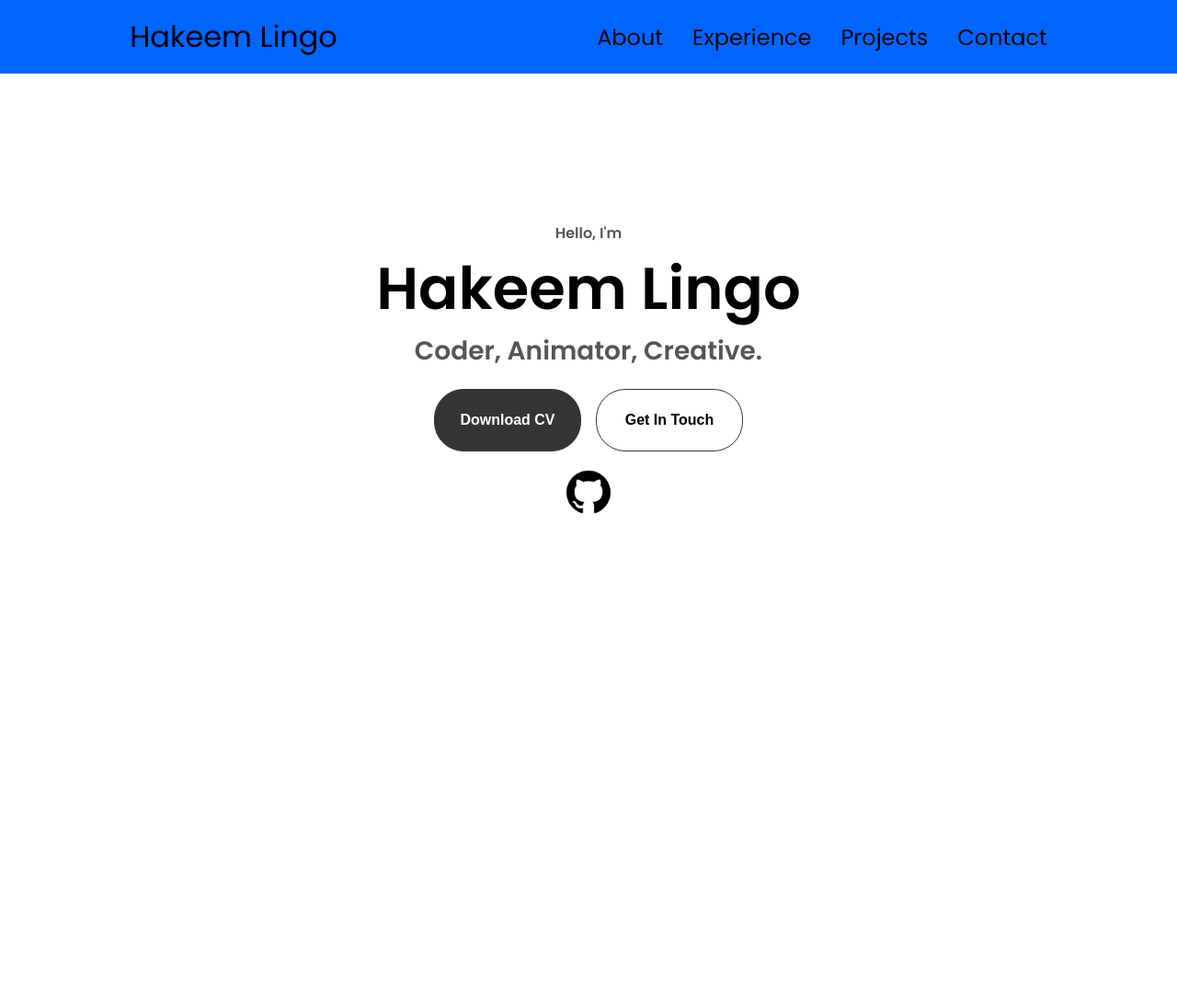
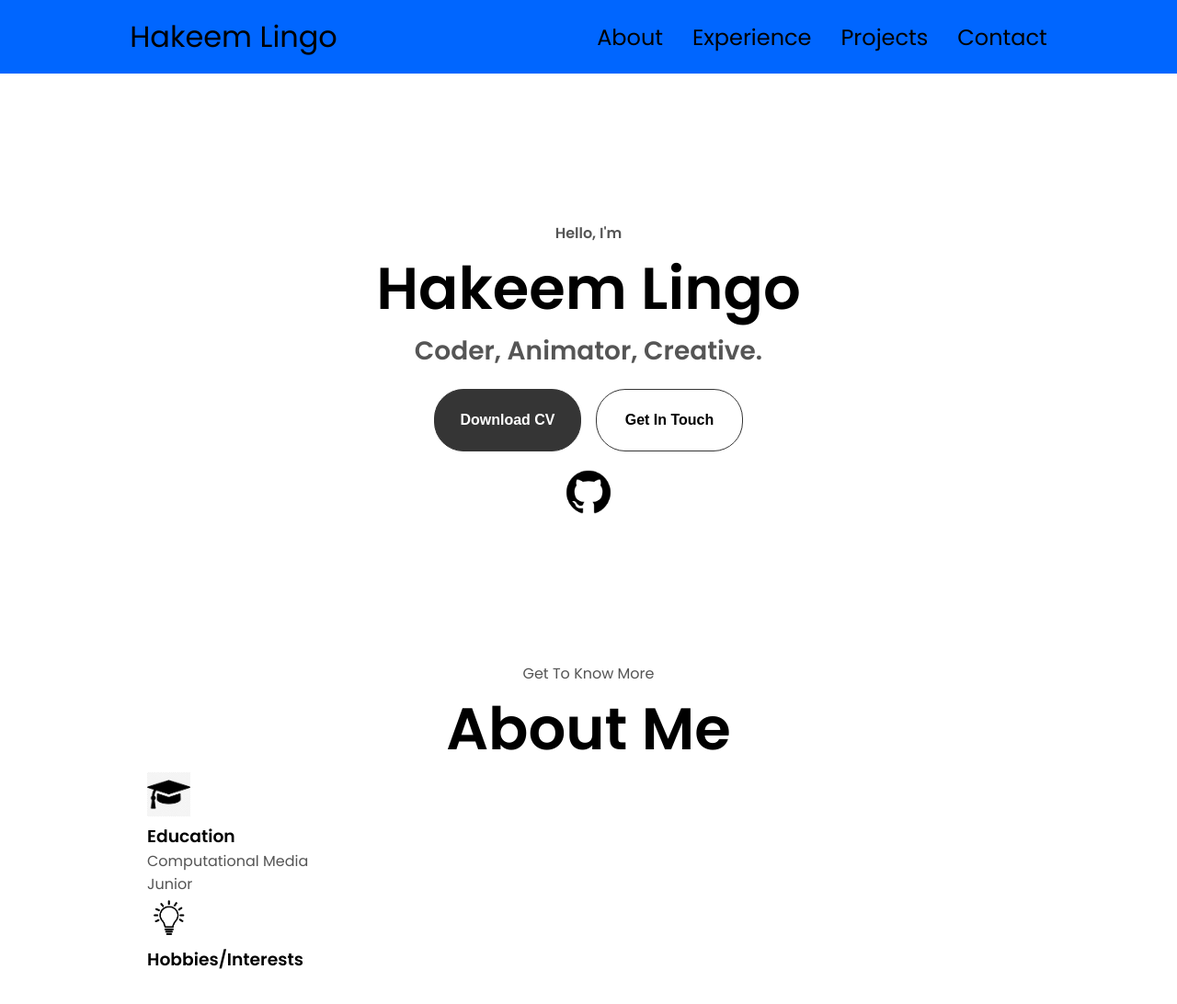
Before and after one commit to KeemL/portfolio, a plain HTML site: page index.html in a window 1280 px wide. Shown: the whole page at 92% size. Before the commit the page ends 800 px from the top, so only its background shows below. Drawn offline with Linux system fonts and the light colour scheme.

Commit message:
created about me section

```diff
--- a/index.html
+++ b/index.html
@@ -65,7 +65,32 @@
 
 
     </section>
+    <section id="about">
+        <div>
+            <p class="description_p1"> Get To Know More</p>
+            <h1 class="title"> About Me</h1>
+            <div class="info_container">
+                <div class="school_info">
+                    <img src="./assets/graduation_cap_logo.png"
+                        alt= "Graduation Cap Icon"
+                        class= "icon" />
+                    <h3>Education</h3>
+                    <p> Computational Media <br> Junior </p>
+                </div>
+                <div class="hobby_info">
+                    <img src="./assets/lightbulb_logo.jpg"
+                        alt = "Lightbulb icon"
+                        class="icon" />
+                    <h3> Hobbies/Interests </h3>
+                    <ul class ="hobbies">
 
+                    </ul>
+                </div>
+
+            </div>
+
+        </div>
+    </section>
     <script src="script.js"></script>
 
 </body>
--- a/style.css
+++ b/style.css
@@ -296,29 +296,9 @@ section {
 }
 
 
+/* ABOUT ME */
 
-/*
-.btn-color-2 {
-    background: none;
+#about {
+    position: relative;
+
 }
-
-.btn-color-2:hover {
-    border: rgb(255, 255, 255) 0.1rem solid;
-} */
-
-
-
-
-/* .section_text {
-    font-size: 2rem;
-    padding-top: 4vh;
-    height: 96vh;
-    margin:0 10rem;
-    box-sizing:border-box;
-    min-height: fit-content;
-} */
-
-/*
-.btn-color-1 {
-
-} */
```
Also changed, not shown: assets/graduation_cap_logo.png (added), assets/lightbulb_logo.jpg (added).
